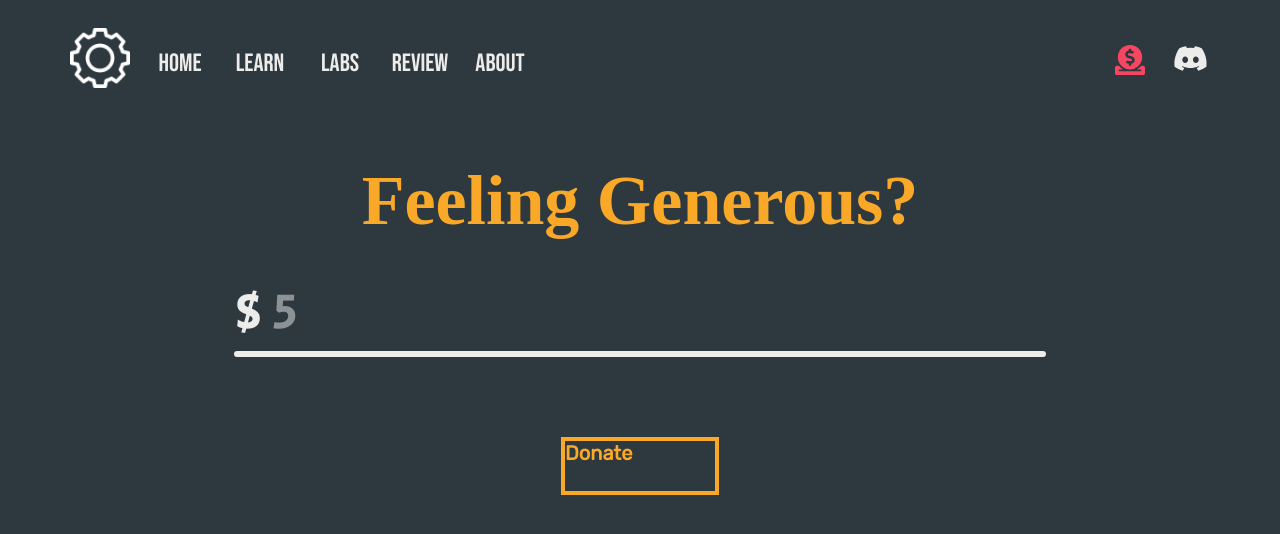
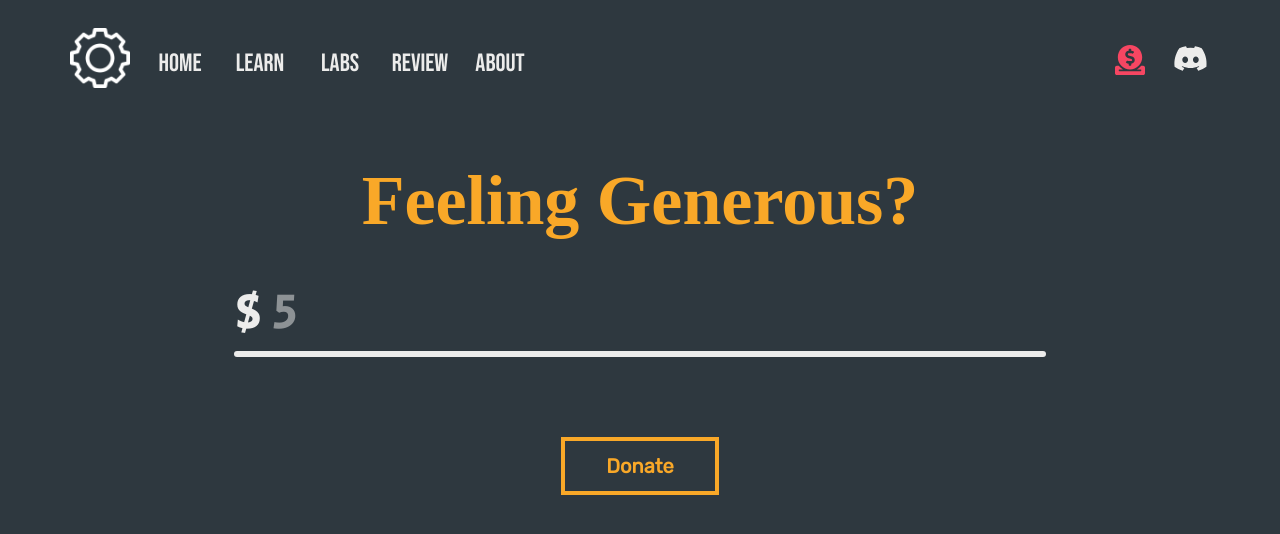
Before and after one commit to WarrenWu4/engr102-website, a React (Vite) app: page /donate in a window 1280 px wide. Shown: the top 534 px of the page. Built offline with nearby package versions, Linux system fonts and the light colour scheme; a web font is replaced by a local one.

Commit message:
fixed donate button issue

```diff
--- a/src/styles/donate.css
+++ b/src/styles/donate.css
@@ -55,4 +55,5 @@ input {
 
 .donate-btn a {
     width: inherit; height: inherit;
+    display: flex; justify-content: center; align-items: center;
 }
```
